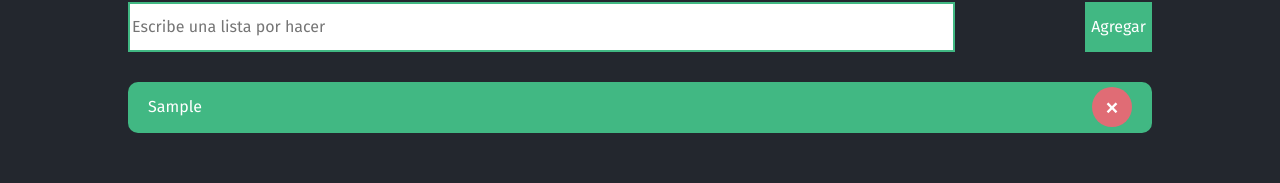
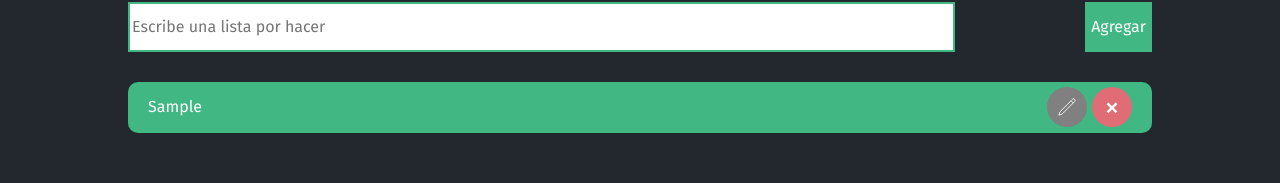
Before and after one commit to wilmer-grafo/vue-init, a Vue app: page / in a window 1280 px wide. Both pictures are taken after typing "Sample" into the empty fields and a click on the button "Agregar". Shown: the part 111-294 px from the top of the page. Built offline with nearby package versions, Linux system fonts and the light colour scheme.

Commit message:
Separando la logica en componentes, y agregando hooks

```diff
--- a/src/App.vue
+++ b/src/App.vue
@@ -1,24 +1,12 @@
 <script setup>
+import NavBar from "./components/NavBar.vue";
 </script>
 
 <template>
-  <nav class="nav-bar">
-    <img src="./assets/logo.svg" width="50">
-    <div class="brand">Registro de cosas por hacer</div>
-  </nav>
+<NavBar />
   <RouterView/>
 </template>
 
 <style scoped>
-.nav-bar {
-  display: flex;
-  align-items: center;
-  background: var(--navbar-color);
-  padding: 20px;
-  margin-bottom: 30px;
-}
 
-.brand {
-  font-size: 2rem;
-}
 </style>
--- a/src/assets/main.css
+++ b/src/assets/main.css
@@ -9,6 +9,7 @@
   --danger-color: #E06C75;
   --info-color: #61AFEF;
   --warning-color: #E5C07B;
+  --secondary-color: gray;
 }
 
 html {
@@ -21,7 +22,3 @@ html {
   width: 80%;
   margin: auto;
 }
-
-button {
-  cursor: pointer;
-}
--- /dev/null
+++ b/src/components/AddTodoForm.vue
@@ -0,0 +1,48 @@
+<template>
+  <form class="add-form">
+    <input v-model="todoTitle" type="text" placeholder="Escribe una lista por hacer" id="todo_title">
+    <div>
+      <!--      <button @click.prevent="$emit('adicionar', todoTitle)">Agregar</button>-->
+<!--      <button @click.prevent="agregar">Agregar</button>-->
+      <ButtonVue class="btn" @clic="agregar">
+        Agregar
+      </ButtonVue>
+    </div>
+  </form>
+</template>
+
+<script>
+import ButtonVue from "./ButtonVue.vue";
+
+export default {
+  components: {ButtonVue},
+  data() {
+    return {
+      todoTitle: ""
+    }
+  },
+  emits: ['adicionar'],
+  methods: {
+    agregar() {
+      this.$emit('adicionar', this.todoTitle);
+      this.todoTitle = "";
+    }
+  }
+}
+</script>
+
+<style scoped>
+.add-form {
+  display: flex;
+  justify-content: space-between;
+}
+
+.add-form input {
+  width: 80%;
+  border: solid 2px var(--accent-color);
+}
+
+.btn {
+  height: 50px;
+}
+</style>
--- /dev/null
+++ b/src/components/ButtonVue.vue
@@ -0,0 +1,56 @@
+<template>
+  <button :style="{backgroundColor}" @click.prevent="$emit('clic')" :class="{ circle: applyCircleClass}">
+    <!--poner cosas dentro de un cmp con slots-->
+    <slot></slot>
+  </button>
+</template>
+
+<script>
+export default {
+  emits: ['clic'],
+  props: {
+    tipo: {
+      required: false,
+      default: "success",
+      validator(value) {
+        const options = ["danger", "warning", "info", "success", "secondary"];
+        return options.includes(value);
+      }
+    },
+    circle: {
+      default: false,
+      type: Boolean
+    }
+  },
+  computed: {
+    backgroundColor() {
+      const options = {
+        danger: "var(--danger-color)",
+        info: "var(--info-color)",
+        warning: "var(--warning-color)",
+        success: "var(--accent-color)",
+        secondary: "var(--secondary-color)"
+      };
+      return options[this.tipo]
+    },
+    applyCircleClass() {
+      return this.circle;
+    }
+  },
+}
+</script>
+
+<style scoped>
+button {
+  color: var(--text-color);
+  border: none;
+  cursor: pointer;
+  display: flex;
+  justify-content: center;
+  align-items: center;
+}
+
+.circle {
+  border-radius: 50%;
+}
+</style>
--- /dev/null
+++ b/src/components/Modal.vue
@@ -0,0 +1,122 @@
+<template>
+  <!--  si se usa v-if quitar v-show="show" -->
+  <div ref="modal" v-show="show" class="modal">
+    <div class="modal-content">
+      <div class="modal-header">
+        <slot name="header"/>
+      </div>
+
+      <div class="modal-body">
+        <slot name="content"/>
+      </div>
+
+      <div class="modal-footer">
+        <slot name="footer"/>
+      </div>
+    </div>
+  </div>
+</template>
+
+<script>
+// donde esta el clic; pero se tiene que eliminar o quitar los eventos
+// window.addEventListener('click', (e) => console.log(e.target));
+export default {
+  name: "Modal",
+  props: {
+    show: {
+      default: false
+    }
+  },
+  data() {
+    return {
+      clickListenerMethod: (e) => {
+        // console.log(e.target);
+        if (e.target === this.$refs.modal) {
+          this.$emit('cerrar-modal');
+        }
+      },
+      closeOnEscapeListenerMethod: (e) => {
+        if (e.key === "Escape") {
+          this.$emit('cerrar-modal');
+        }
+      }
+    }
+  },
+  emits: ['cerrar-modal'],
+  mounted() {
+    // para cerrar el modal desde fuera del modal
+    window.addEventListener('click', this.clickListenerMethod); // enviar la referencia del metodo no ejecutar ()
+    window.addEventListener('keydown', this.closeOnEscapeListenerMethod);
+  },
+  beforeUnmount() {
+    window.removeEventListener('click', this.clickListenerMethod);
+    window.removeEventListener('keydown', this.closeOnEscapeListenerMethod);
+  }
+}
+</script>
+
+<style scoped>
+.modal {
+  position: fixed;
+  z-index: 1;
+  padding-top: 100px;
+  left: 0;
+  top: 0;
+  width: 100%;
+  height: 100%;
+  overflow: auto;
+  background-color: rgba(0, 0, 0, 0.4);
+}
+
+.modal-content {
+  position: relative;
+  background-color: #fefefe;
+  margin: auto;
+  padding: 0;
+  width: 80%;
+  box-shadow: 0 4px 8px 0 rgba(0, 0, 0, 0.2), 0 6px 20px 0 rgba(0, 0, 0, 0.19);
+  -webkit-animation-name: animatetop;
+  -webkit-animation-duration: 0.4s;
+  animation-name: animatetop;
+  animation-duration: 0.4s;
+}
+
+@-webkit-keyframes animatetop {
+  from {
+    top: -300px;
+    opacity: 0;
+  }
+  to {
+    top: 0;
+    opacity: 1;
+  }
+}
+
+@keyframes animatetop {
+  from {
+    top: -300px;
+    opacity: 0;
+  }
+  to {
+    top: 0;
+    opacity: 1;
+  }
+}
+
+.modal-header {
+  padding: 2px 16px;
+  background-color: rgb(83, 83, 93);
+  color: white;
+}
+
+.modal-body {
+  padding: 16px;
+  background-color: var(--background-color);
+}
+
+.modal-footer {
+  padding: 2px 16px;
+  background-color: rgb(83, 83, 93);
+  color: white;
+}
+</style>
--- /dev/null
+++ b/src/components/NavBar.vue
@@ -0,0 +1,25 @@
+<template>
+  <nav class="nav-bar">
+    <img src="@/assets/logo.svg" width="50">
+    <div class="brand">Registro de cosas por hacer</div>
+  </nav>
+</template>
+
+<script>
+export default {
+}
+</script>
+
+<style scoped>
+.nav-bar {
+  display: flex;
+  align-items: center;
+  background: var(--navbar-color);
+  padding: 20px;
+  margin-bottom: 30px;
+}
+
+.brand {
+  font-size: 2rem;
+}
+</style>
--- /dev/null
+++ b/src/components/Todo.vue
@@ -0,0 +1,57 @@
+<template>
+  <div class="todo">
+    <p>{{ title }}</p>
+    <div>
+      <!--      <button @click="$emit('remove')" class="remove-todo">&times;</button>-->
+      <ButtonVue circle tipo="secondary" class="btn edit-btn" @clic="$emit('editar')">
+        <Pencil/>
+      </ButtonVue>
+
+      <ButtonVue circle tipo="danger" @clic="$emit('remove')" class="btn">&times;</ButtonVue>
+    </div>
+  </div>
+</template>
+
+<script>
+import ButtonVue from "./ButtonVue.vue";
+import Pencil from "./icons/Pencil.vue";
+
+export default {
+  components: {ButtonVue, Pencil},
+  props: {
+    title: {
+      required: true,
+      type: String,
+    },
+  },
+  emits: ['remove', 'editar']
+}
+</script>
+
+<style scoped>
+.todo {
+  display: flex;
+  justify-content: space-between;
+  align-items: center;
+  background: var(--accent-color);
+  margin-top: 30px;
+  padding: 0 20px 0 20px;
+  border-radius: 10px;
+}
+
+/*primer div del todo*/
+.todo > div {
+  display: flex;
+}
+
+.edit-btn {
+  margin-right: 5px;
+}
+
+.btn {
+  height: 40px;
+  width: 40px;
+  font-size: 30px;
+}
+
+</style>
--- /dev/null
+++ b/src/components/icons/Pencil.vue
@@ -0,0 +1,22 @@
+<template>
+  <svg xmlns="http://www.w3.org/2000/svg" fill="none" viewBox="0 0 24 24" strokeWidth={1.5} stroke="currentColor"
+       className="w-6 h-6" :style="{height: size, width: size}">
+    <path strokeLinecap="round" strokeLinejoin="round"
+          d="M16.862 4.487l1.687-1.688a1.875 1.875 0 112.652 2.652L6.832 19.82a4.5 4.5 0 01-1.897 1.13l-2.685.8.8-2.685a4.5 4.5 0 011.13-1.897L16.863 4.487zm0 0L19.5 7.125"/>
+  </svg>
+</template>
+
+<script>
+export default {
+  name: "Pencil",
+  props: {
+    size: {
+      default: "20px"
+    }
+  }
+}
+</script>
+
+<style scoped>
+
+</style>
--- a/src/views/HomeView.vue
+++ b/src/views/HomeView.vue
@@ -1,113 +1,110 @@
 <script setup>
 import {ref} from "vue";
+
 import Alert from "../components/Alert.vue";
+import AddTodoForm from "../components/AddTodoForm.vue";
+import Todo from "../components/Todo.vue";
+import Modal from "../components/Modal.vue";
 
-let todoTitle = ref("");
+import ButtonVue from "../components/ButtonVue.vue";
+
 let arr = ref([]);
 let showAlert = ref(false);
-// const updateTitle = (e) => {
-//   todoTitle = e.target.value;
-// };
+let showEditModal = ref(false);
+let editTodoForm = ref({
+  show: false,
+  todo: {
+    id: 0,
+    title: ""
+  }
+});
 
-const addTodo = () => {
-  if (todoTitle.value === "") {
+const addTodo = (title) => {
+  if (title === "") {
     showAlert.value = true;
     return;
   }
-  // arr.value = arr.value.concat([todoTitle.value]); // mutable
   arr.value.push({
     id: Math.floor(Math.random() * 1000),
-    title: todoTitle.value
-  }); // in mutable
-  todoTitle.value = "";
+    title
+  });
 };
 
-const removeTodo = (p_title) => {
-  // arr.value.splice(i, 1); // mutable
-  arr.value = arr.value.filter(p_todo => p_todo !== p_title); // in mutable
+const removeTodo = (p_id) => {
+  arr.value = arr.value.filter(p_todo => p_todo.id !== p_id);
 };
 
-// export default {
-//   setup() {
-//     let todoTitle = ref("");
-//     const arr = ref([]);
-//
-//     const insertElement = () => {
-//       arr.value.push(todoTitle);
-//     };
-//
-//     return {
-//       todoTitle,
-//       arr,
-//       insertElement,
-//     };
-//   },
-// };
+const showEditTodoForm = (todo) => {
+  editTodoForm.value.show = true;
+  editTodoForm.value.todo = {...todo}; // copiar
+};
 
+const updateTodo = () => {
+  const todo = arr.value.find(p_todo => p_todo.id === editTodoForm.value.todo.id);
+  todo.title = editTodoForm.value.todo.title;
+  editTodoForm.value.show = false;
+};
+
+// onMounted(() => {
+//   console.log(`the component is now mounted.`);
+// });
 </script>
 
 <template>
   <main class="container">
-    <!--POR DEFCTO danger en tipo="warning"-->
+    <!--    :show="showEditModal";  para que no aparesca el target usar v-if en lugar de :show-->
+    <Modal :show="editTodoForm.show" @cerrar-modal="editTodoForm.show = false">
+      <template v-slot:header>
+        <h2>Editar un todo</h2>
+      </template>
+      <template v-slot:content>
+        <form class="edit_todo_form">
+          <div>
+            <label for="titulo">Nombre título</label>
+          </div>
+          <input type="text" id="titulo" v-model="editTodoForm.todo.title">
+        </form>
+      </template>
+      <template #footer>
+        <div class="edit-modal-footer">
+          <ButtonVue class="edit-todo-submit-btn" @clic="updateTodo">Editar</ButtonVue>
+          <ButtonVue tipo="danger" @clic="editTodoForm.show = false">Cerrar</ButtonVue>
+        </div>
+      </template>
+    </Modal>
     <Alert :show="showAlert"
            v-bind:message="'El titulo es necesario'"
            @cerrar="showAlert = false"
     />
     <section>
-      <form class="add-form">
-        <!--        <input v-on:input="updateTitle" type="text" placeholder="Escribe una lista por hacer">-->
-        <input v-model="todoTitle" type="text" placeholder="Escribe una lista por hacer" id="todo_title">
-        <div>
-          <button @click.prevent="addTodo">Agregar</button>
-        </div>
-      </form>
+      <AddTodoForm @adicionar="addTodo"/>
     </section>
     <section>
-      <div v-for="item in arr" v-bind:key="item.id" class="todo">
-        <p>{{ item.title }}</p>
-        <div>
-          <button @click="removeTodo(item)" class="remove-todo">&times;</button>
-        </div>
-      </div>
+      <Todo
+          v-for="todo in arr"
+          :key="todo.id"
+          :title="todo.title"
+          @remove="removeTodo(todo.id)"
+          @editar="showEditTodoForm(todo)"
+      />
     </section>
   </main>
 </template>
 
 <style scoped>
-.add-form {
-  display: flex;
-  justify-content: space-between;
+.edit_todo_form > input {
+  height: 30px;
+  width: 100%;
+  border: 1px solid var(--accent-color);
 }
 
-.add-form input {
-  width: 80%;
-  border: solid 2px var(--accent-color);
+.edit-modal-footer {
+  display: flex;
+  justify-content: end;
+  padding: 10px;
 }
 
-.add-form button {
-  background: var(--accent-color);
-  color: var(--text-color);
-  border: none;
-  height: 50px;
-}
-
-.todo {
-  display: flex;
-  justify-content: space-between;
-  align-items: center;
-  background: var(--accent-color);
-  margin-top: 30px;
-  padding: 0 20px 0 20px;
-  border-radius: 10px;
-}
-
-.remove-todo {
-  border-radius: 50%;
-  border: none;
-  height: 40px;
-  width: 40px;
-  font-size: 30px;
-  color: var(--text-color);
-  background: var(--danger-color);
+.edit-todo-submit-btn {
+  margin-right: 5px;
 }
 </style>
```
